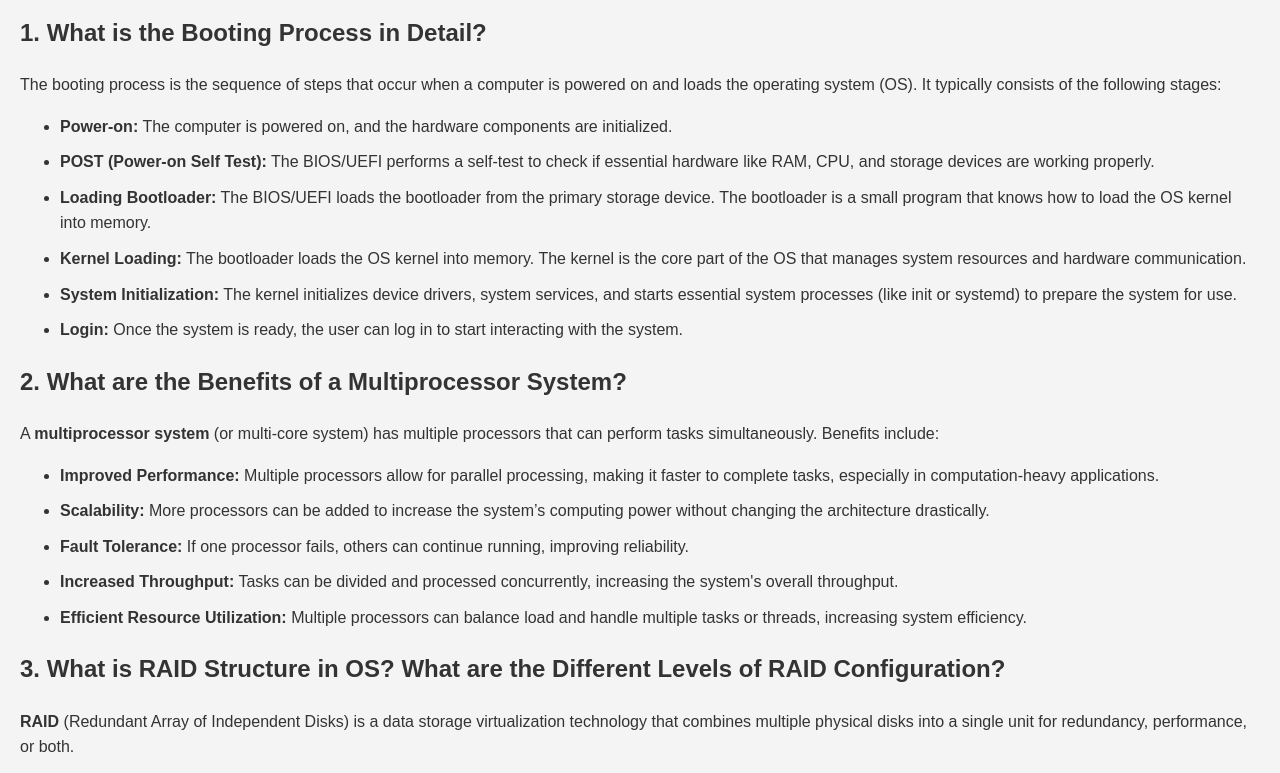
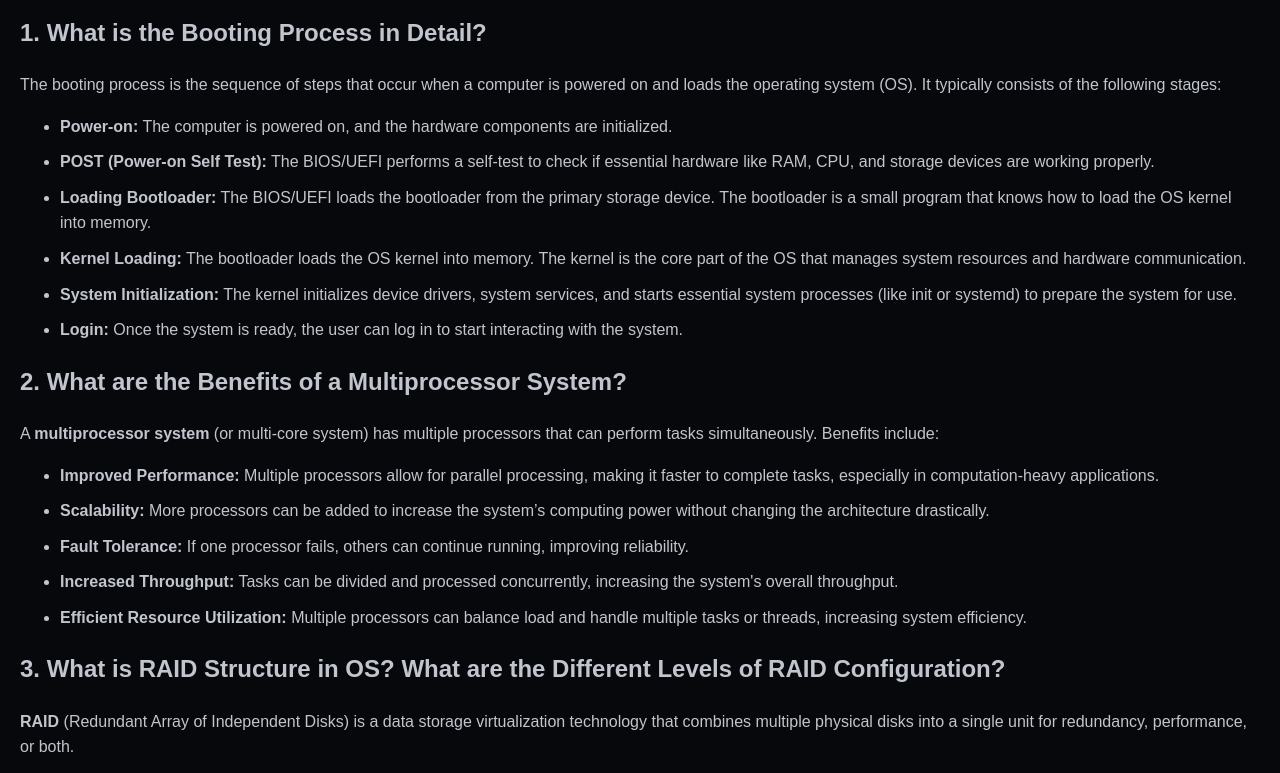
Before and after one commit to Assssaddd/WorkplacePlatforms, a plain HTML site: page Operating_systems.html in a window 1280 px wide. Shown: the part 153-926 px from the top of the page. Drawn offline with Linux system fonts and the light colour scheme.

Commit message:
Update Operating_systems.html

```diff
--- a/Operating_systems.html
+++ b/Operating_systems.html
@@ -11,13 +11,13 @@
             line-height: 1.6;
             margin: 20px;
             padding: 0;
-            background-color: #f4f4f4;
-            color: #333;
+            background-color: #07080B;
+            color: #C1C5CD;
         }
 
         h1,
         h2 {
-            color: #333;
+            color: #C1C5CD;
         }
 
         ul {
```
